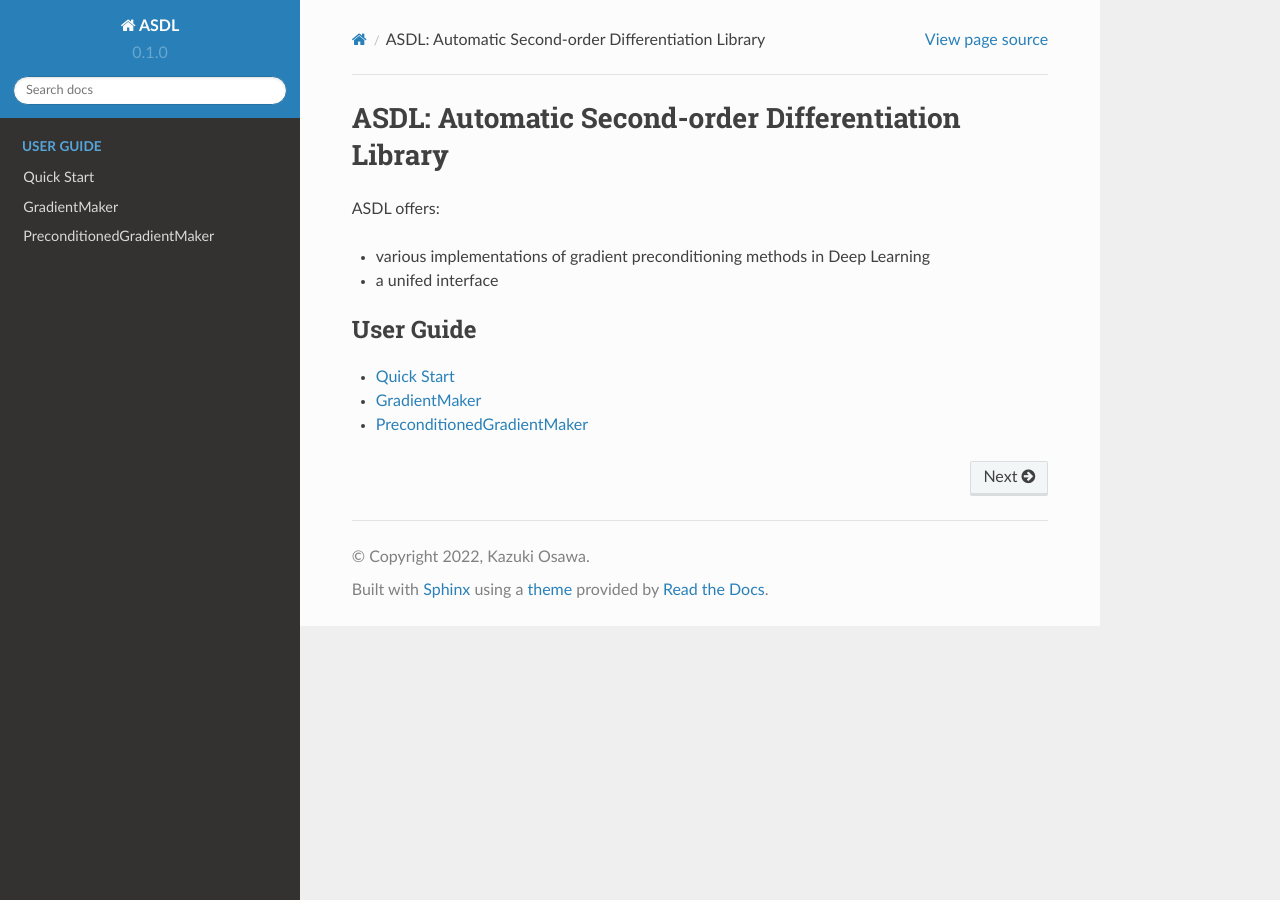
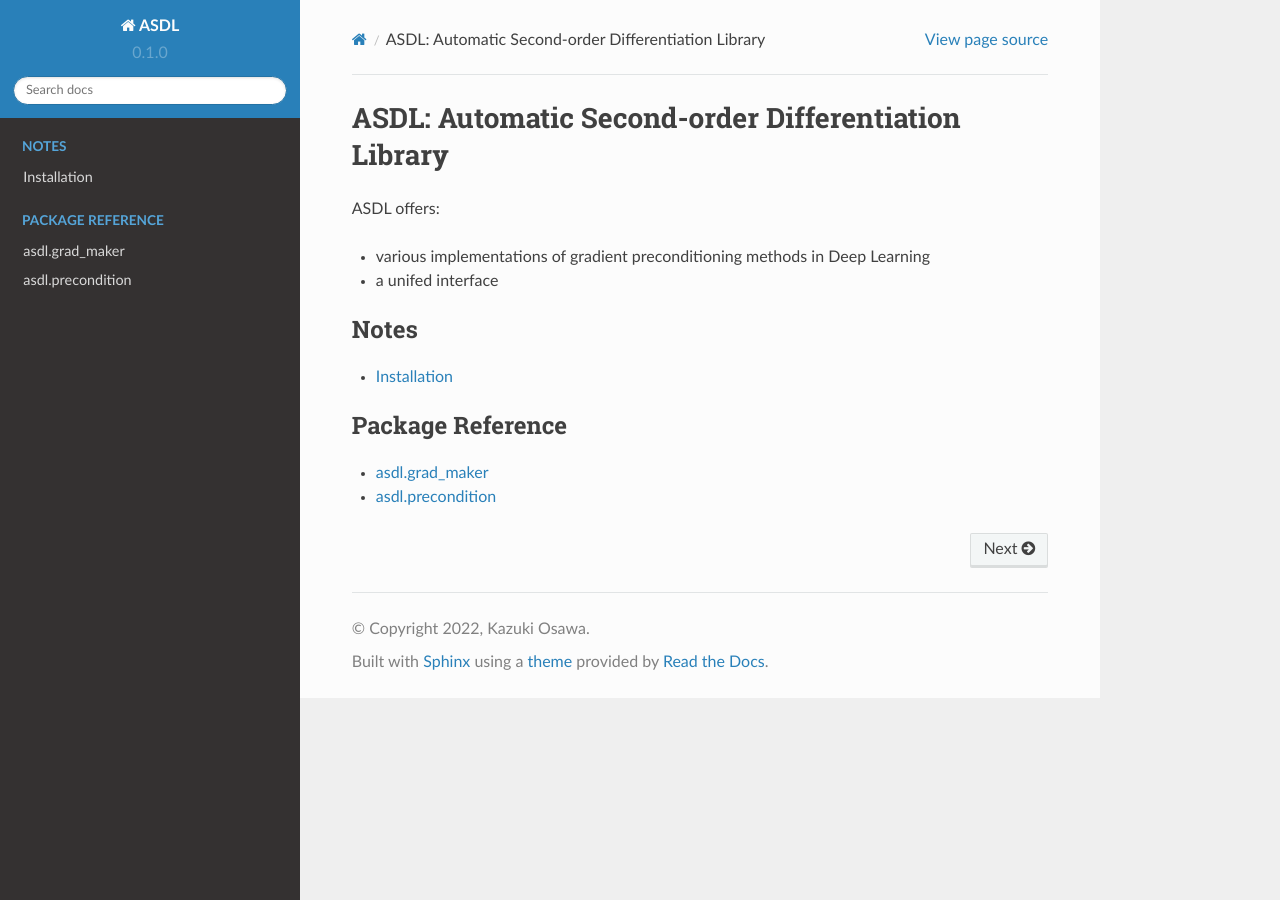
Before and after one commit to kazukiosawa/asdl, a Sphinx documentation site: the page built from docs/source/index.rst, in a window 1280 px wide. Built offline with Sphinx 7.4.7 and the Read the Docs theme 2.0.0, drawn with Linux system fonts in a browser that asks for light colours.

Commit message:
Restructure doc source

```diff
--- a/docs/source/index.rst
+++ b/docs/source/index.rst
@@ -8,9 +8,14 @@ ASDL offers:
 
 
 .. toctree::
-   :caption: User Guide
-   :maxdepth: 2
+   :caption: Notes
+   :maxdepth: 1
 
-   quickstart
-   grad_maker
-   prec_grad_maker
+   notes/installation
+
+.. toctree::
+   :caption: Package Reference
+   :maxdepth: 1
+
+   modules/grad_maker
+   modules/prec_grad_maker
--- a/docs/source/grad_maker.rst
+++ b/docs/source/modules/grad_maker.rst
@@ -1,4 +1,4 @@
-GradientMaker
+asdl.grad_maker
 ===========================
 
 .. autoclass:: asdl.grad_maker.GradientMaker
--- a/docs/source/prec_grad_maker.rst
+++ b/docs/source/modules/prec_grad_maker.rst
@@ -1,4 +1,4 @@
-PreconditionedGradientMaker
+asdl.precondition
 ===========================
 
 .. autoclass:: asdl.precondition.prec_grad_maker.PreconditionedGradientMaker
--- a/docs/source/quickstart.rst
+++ b/docs/source/notes/installation.rst
@@ -1,5 +1,8 @@
+Installation
+============
+
 Quick Start
-===========
+-----------
 
 ``pip install asdl``
 
```
